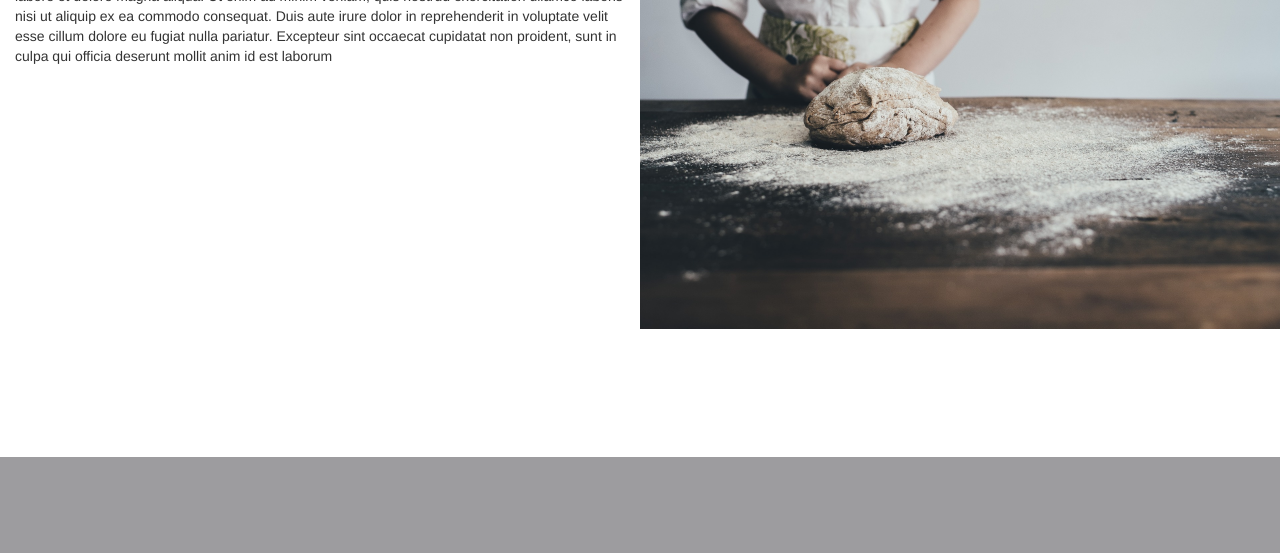
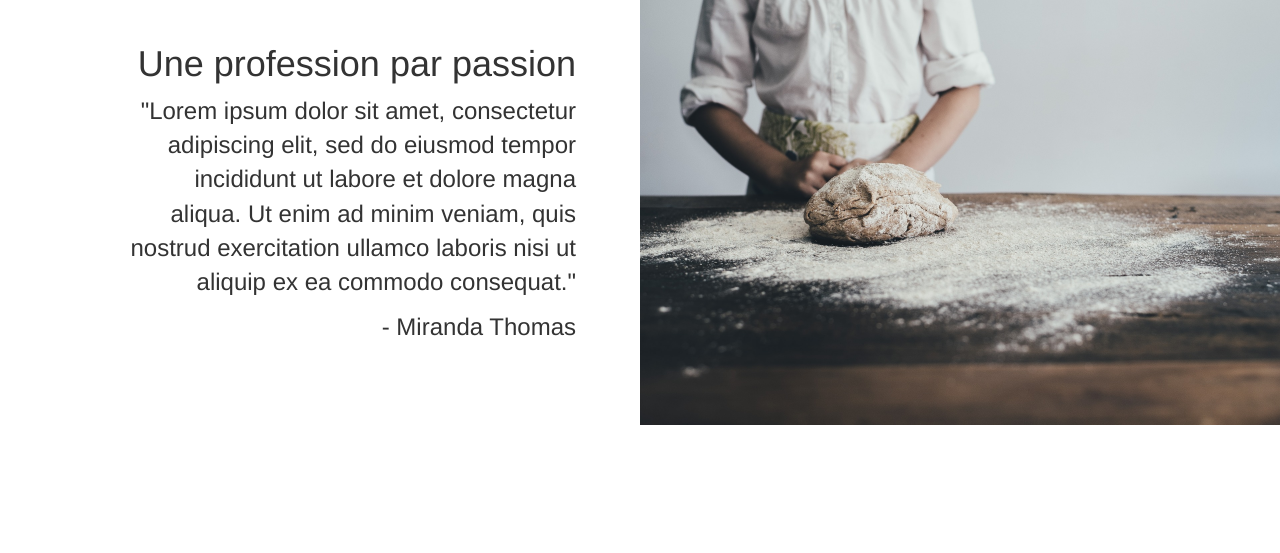
Before and after one commit to Pandalister/taste, a PHP site: page / in a window 1280 px wide. Shown: the part 1495-2048 px from the top of the page. Before the commit the page ends 1952 px from the top, so only its background shows below. Run offline with PHP 8.4, Linux system fonts and the light colour scheme.

Commit message:
9 December

```diff
--- a/index.php
+++ b/index.php
@@ -21,6 +21,16 @@
             <?php include('./function/slider.php'); ?>
             <!---------------------------------------------------------------->
             <div class="container">
+                <div class="row">
+                    <div class="col-sm-4"></div>
+                    <div class="col-sm-4"></div>
+                    <div class="col-sm-4"></div>
+                </div>
+            </div>
+            <!---------------------------------------------------------------->
+            <!---------------------------------------------------------------->
+            <!---------------------------------------------------------------->
+            <div class="container">
                 <div id="firstAC" class="row">
                     <div id="firstCTA" class="col-sm-1 col-lg-12">
                         <h1 style="font-size : 3.5em">
@@ -30,17 +40,24 @@
                             <p>
                                 Lorem ipsum dolor sit amet, consectetur adipiscing elit, sed do eiusmod tempor incididunt ut labore et dolore magna aliqua. Ut enim ad minim veniam, quis nostrud exercitation ullamco laboris nisi ut aliquip ex ea commodo consequat. Duis aute irure dolor in reprehenderit in voluptate velit esse cillum dolore eu fugiat nulla pariatur. Excepteur sint occaecat cupidatat non proident, sunt in culpa qui officia deserunt mollit anim id est laborum
                             </p>
+                        <button id="buttonCTA" type="button">Contactez-nous !</button>
                     </div>
                 </div>
             </div>
+            <!---------------------------------------------------------------->
+            <!---------------------------------------------------------------->
+            <!---------------------------------------------------------------->
             <div id="content1" class="container">
                 <div class="row">
-                    <div class="col-sm-4 col-lg-6">
-                            <h2>
-                                Une recette par passion
-                            </h2>
+                    <div id="secondAC" class="col-sm-4 col-lg-6">
+                            <h1>
+                                Une profession par passion
+                            </h1>
                             <p>
-                                Lorem ipsum dolor sit amet, consectetur adipiscing elit, sed do eiusmod tempor incididunt ut labore et dolore magna aliqua. Ut enim ad minim veniam, quis nostrud exercitation ullamco laboris nisi ut aliquip ex ea commodo consequat. Duis aute irure dolor in reprehenderit in voluptate velit esse cillum dolore eu fugiat nulla pariatur. Excepteur sint occaecat cupidatat non proident, sunt in culpa qui officia deserunt mollit anim id est laborum
+                                "Lorem ipsum dolor sit amet, consectetur adipiscing elit, sed do eiusmod tempor incididunt ut labore et dolore magna aliqua. Ut enim ad minim veniam, quis nostrud exercitation ullamco laboris nisi ut aliquip ex ea commodo consequat."
+                            </p>
+                            <p>
+                                - Miranda Thomas
                             </p>
                     </div>
                     <div id="imgAC1" class="col-sm-1 col-lg-6">
@@ -48,6 +65,9 @@
                     </div>
                 </div>
             </div>
+            <!---------------------------------------------------------------->
+            <!---------------------------------------------------------------->
+            <!---------------------------------------------------------------->
         </div>
         <!-- jQuery (necessary for Bootstrap's JavaScript plugins) -->
     <script src="/taste/js/jquery-3.1.1.js"></script>
--- a/styles/styles.css
+++ b/styles/styles.css
@@ -455,6 +455,25 @@ img{
     padding: 10%;
 }
 
+#secondAC{
+    padding-top: 2%;
+    padding-left: 10%;
+    padding-right: 5%;
+    font-size: x-large;
+    text-align:right;
+}
+
+#thirdAC{
+    background-image: url("/taste/images/03.jpg");
+    background-attachment: fixed;
+    background-position: center;
+    background-repeat: no-repeat;
+    background-size: cover;
+    text-align: center;
+    font-size: 1.3em;
+    color: white;
+}
+
 #firstCTA{
     padding: 5%;
     background-color: rgba(144, 143, 143, 0.34);
@@ -463,3 +482,15 @@ img{
 #hr1{
     width: 60%;
 }
+
+#buttonCTA{
+    margin: 1.5em auto 0 auto;
+    width: auto;
+    font-size: 1.4em;
+    padding: 10px 50px;
+    border: 0;
+    border-radius: 3px;
+    color: #ecf0f1;
+    background: #52755d;
+    transition: .45s;
+}
```
